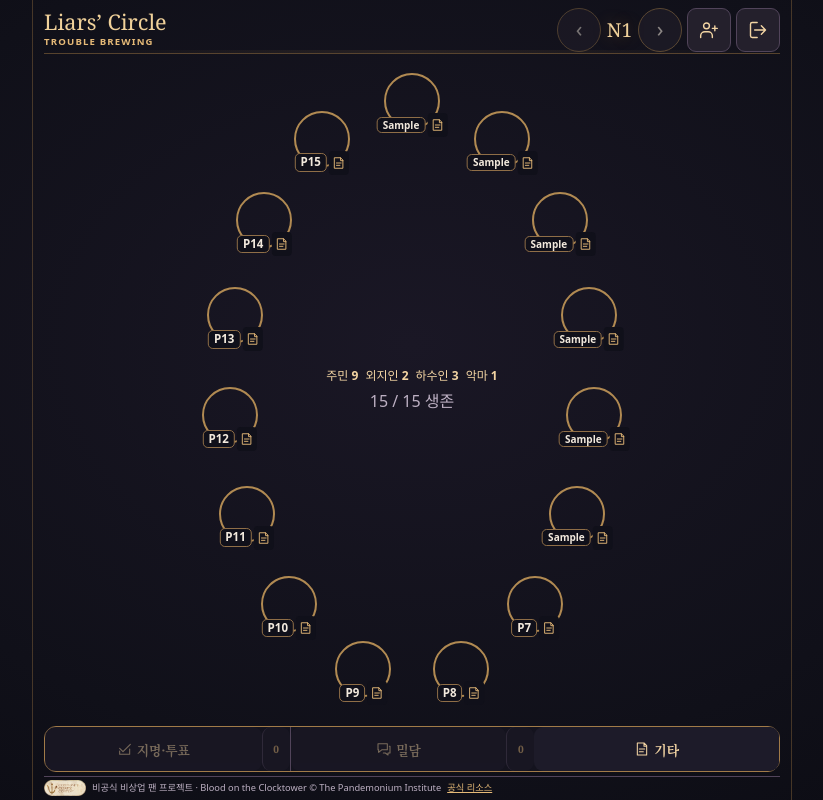
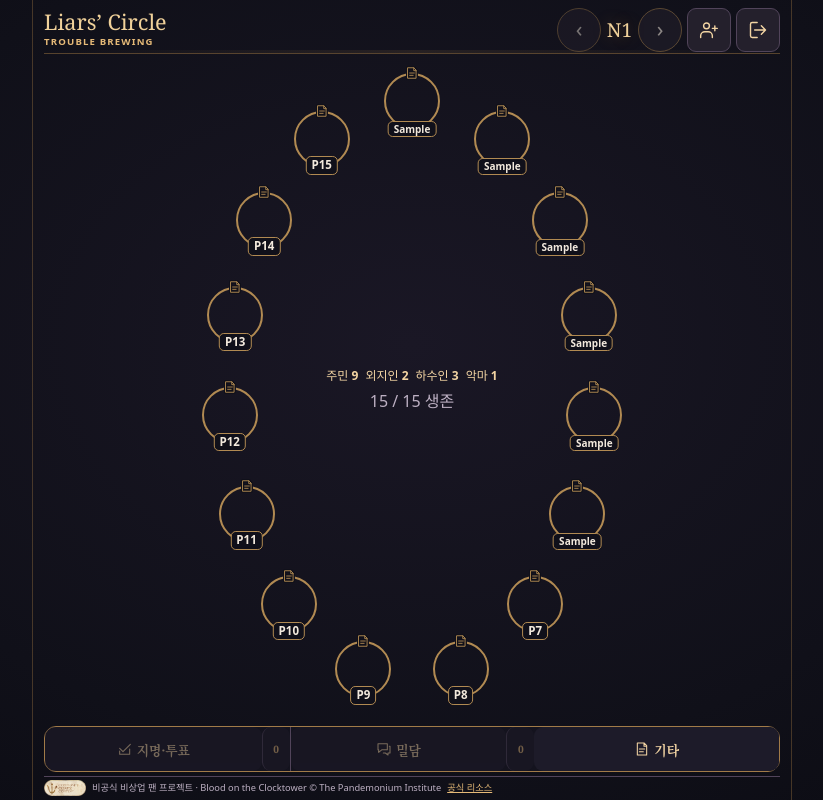
Before and after one commit to 89yunik/liars-circle, a React (Vite) app: page / in a window 1280 px wide. Both pictures are taken after typing "Sample", "Sample", "Sample", "Sample", "Sample", "Sample" into the empty fields and a click on the button "게임 시작". Shown: the whole page, without its empty margins (228-1051 px from the left). Built offline with nearby package versions, Linux system fonts and the light colour scheme.

Commit message:
Improve player labels and anchor memo icons above tokens

```diff
--- a/src/TableBoard.tsx
+++ b/src/TableBoard.tsx
@@ -111,13 +111,13 @@ export function TableBoard({ game, phase, roles, selectedId, vote, whisper, tap,
         const voter = vote?.voterIds.includes(player.id);
         const whisperSource = whisper?.playerId === player.id;
         const whisperPartner = whisper?.partnerIds.includes(player.id);
-        return <div key={player.id} className={drag.preview?.playerId === player.id ? 'token-seat dragging' : 'token-seat'}
+        return <div key={player.id} data-team={role?.team} className={drag.preview?.playerId === player.id ? 'token-seat dragging' : 'token-seat'}
           style={{ '--seat-x': pos.x, '--seat-y': pos.y } as CSSProperties}
           onDragStart={event => event.preventDefault()}
           onPointerDown={event => { if (!selecting) drag.start(event, player.id, savedPosition); }}
           onTouchStart={event => { if (!selecting) drag.startTouch(event, player.id, savedPosition); }}
         >
-          <button data-team={role?.team} className={`token ${aliveNow ? '' : 'dead'} ${executed ? 'executed' : ''} ${selectedId === player.id ? 'selected' : ''}`}
+          <button className={`token ${aliveNow ? '' : 'dead'} ${executed ? 'executed' : ''} ${selectedId === player.id ? 'selected' : ''}`}
           aria-disabled={selectSource === 'votes' && !canNominate(player.id)}
           aria-pressed={whisper && !whisperSource ? !!whisperPartner : undefined}
           aria-label={`${player.name}, ${aliveNow ? '생존' : '사망'}${executed ? ', 처형' : ''}${role ? ', ' + role.name : ''}${nominator ? ', 지명자' : ''}${nominee ? ', 피지명자' : ''}${voter ? ', 투표자' : ''}${whisperSource ? ', 밀담 기준 플레이어' : ''}`}
@@ -140,12 +140,12 @@ export function TableBoard({ game, phase, roles, selectedId, vote, whisper, tap,
               }}>
               {player.name}{player.traveller && <sup> T</sup>}
             </button>
-            <button type="button" className="token-memo" disabled={selecting}
-              aria-label={`${player.name} · ${phase} 메모`} title="메모"
-              onClick={() => openMemo(player.id)}>
-              <MenuIcon kind="memo" />
-            </button>
           </div>
+          <button type="button" className="token-memo" disabled={selecting}
+            aria-label={`${player.name} · ${phase} 메모`} title="메모"
+            onClick={() => openMemo(player.id)}>
+            <MenuIcon kind="memo" />
+          </button>
         </div>;
       })}
     </div>
--- a/src/style.css
+++ b/src/style.css
@@ -141,14 +141,14 @@ button.board-action { flex: none; display: grid; place-items: center; color: #f2
 }
 .table-center { position: absolute; inset: 50% auto auto 50%; transform: translate(-50%, -50%); display: grid; justify-items: center; gap: 4px; text-align: center; white-space: nowrap; color: var(--muted); }
 .role-counts { display: flex; gap: 7px; color: #f2d4a3; font-size: .75rem; }
-.token, .role { --character-border: var(--character-border-default); }
-:is(.token, .role):is([data-team="townsfolk"], [data-team="outsider"]) {
+.token-seat, .role { --character-border: var(--character-border-default); }
+:is(.token-seat, .role):is([data-team="townsfolk"], [data-team="outsider"]) {
   --character-border: var(--character-border-good);
 }
-:is(.token, .role):is([data-team="minion"], [data-team="demon"]) {
+:is(.token-seat, .role):is([data-team="minion"], [data-team="demon"]) {
   --character-border: var(--character-border-evil);
 }
-:is(button.token, button.role):hover:not(:disabled) { border-color: var(--character-border); }
+:is(button.token, button.role, .token-label):hover:not(:disabled) { border-color: var(--character-border); }
 .token-seat {
   left: calc(50% + (50% - var(--seat-inset)) * var(--seat-x));
   top: calc(50% + (50% - var(--seat-inset) - 5px) * var(--seat-y));
@@ -168,19 +168,25 @@ button.token {
 .token.selected { outline: 3px solid var(--character-border); outline-offset: 3px; }
 .token-caption {
   position: absolute; bottom: -8px; left: 50%; transform: translateX(-50%);
-  display: flex; align-items: center; gap: 2px;
-  width: max-content; max-width: calc(100% + 16px);
+  width: max-content; max-width: max(calc(100% + 12px), calc(3em + 12px));
+  font-size: .72rem;
 }
 .token-label {
-  min-width: 0; overflow-wrap: anywhere;
+  display: block; max-width: 100%; min-width: 0; overflow-wrap: anywhere;
   padding: 1px 5px; background: #17121e; border-radius: 5px;
   min-height: 0; font-size: .72rem; line-height: 1.25; font-weight: 750;
 }
 .token-memo {
-  display: grid; place-items: center; flex: none; width: 20px; min-height: 24px;
-  padding: 0; border: 0; border-radius: 4px; background: #10101a; color: var(--gold);
+  position: absolute; left: 50%; top: 0; transform: translate(-50%, -50%);
+  z-index: 2;
+  display: grid; place-items: center; width: 20px; min-height: 24px;
+  padding: 0; border: 0; border-radius: 4px; background: transparent; color: var(--character-border);
 }
-.token-memo svg { width: 14px; height: 14px; }
+.token-memo svg {
+  width: 14px; height: 14px;
+  filter: drop-shadow(1px 0 0 #10101a) drop-shadow(-1px 0 0 #10101a)
+    drop-shadow(0 1px 0 #10101a) drop-shadow(0 -1px 0 #10101a);
+}
 .token[aria-disabled=true] { opacity: .45; }
 .token-label.long-name { font-size: .625rem; }
 .vote-marks { position: absolute; top: -10px; left: 50%; transform: translateX(-50%); display: flex; gap: 2px; }
@@ -238,7 +244,7 @@ body {
   padding: 0 3px; border-radius: 4px; background: var(--character-border); color: #14121a;
   font-size: .58rem; font-weight: 750; white-space: nowrap;
 }
-.token-label { background: #10101a; border: 1px solid #8f6e47; }
+.token-label { background: #10101a; border: 1px solid var(--character-border); }
 dialog.table-dialog {
   inset: 0;
   margin: auto;
```
